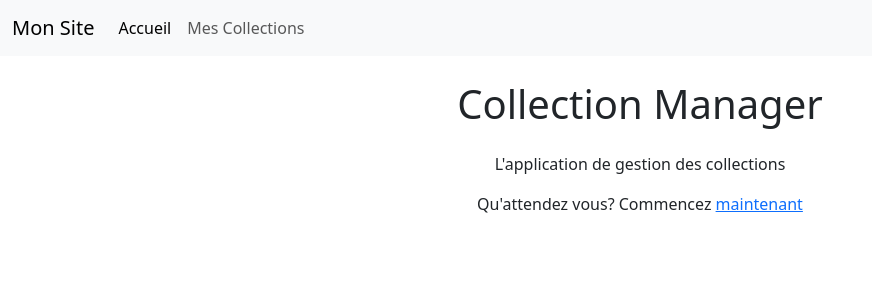
After one commit to DorianLudm/FW1-CC1-LBBBC, a Django app: page /cc/ in a window 1280 px wide. The commit adds this page. Shown: the top 300 px of the page, without its empty margins (0-872 px from the left). Run offline with Django 5.2, Linux system fonts and the light colour scheme; some libraries are stand-ins or nearby versions.

Commit message:
Ajout template accueil et changement mineurs pour question10

```diff
--- /dev/null
+++ b/collec_management/templates/accueil.html
@@ -0,0 +1,7 @@
+{% extends "basegen.html" %}
+{% block content %}
+{% load static %}
+    <h1 class="text-center my-4">Collection Manager</h1>
+    <p class="text-center">L'application de gestion des collections</p>
+    <p class="text-center">Qu'attendez vous? Commencez <a href="./all">maintenant</a></p>
+{% endblock %}
--- a/collec_management/templates/add_collection.html
+++ b/collec_management/templates/add_collection.html
@@ -5,6 +5,7 @@
 {% if success_message %}
     <div class="alert alert-success text-center" role="alert">
         {{ success_message }}
+        <p class="text-center">Retournez à la page <a href="./all">principale</a></p>
     </div>
 {% endif %}
 
--- a/collec_management/urls.py
+++ b/collec_management/urls.py
@@ -2,6 +2,7 @@ from django.urls import path
 from . import views
 
 urlpatterns = [
+    path("", views.accueil, name="accueil"),
     path("about", views.about, name="about"),
     path("collection/<int:collection_id>",views.collection,name="collection"),
     path("all",views.all,name="all"),
--- a/collec_management/views.py
+++ b/collec_management/views.py
@@ -4,6 +4,9 @@ from collec_management.models import *
 from django.http import HttpResponse, Http404
 
 # Create your views here.
+def accueil(request):
+    return render(request, "accueil.html")
+
 def about(request):
     return render(request, "about.html")
 
```
Also changed, not shown: db.sqlite3.
